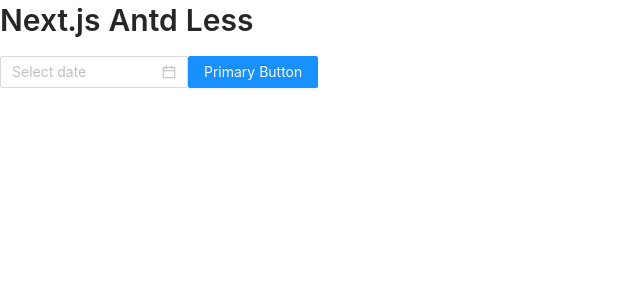
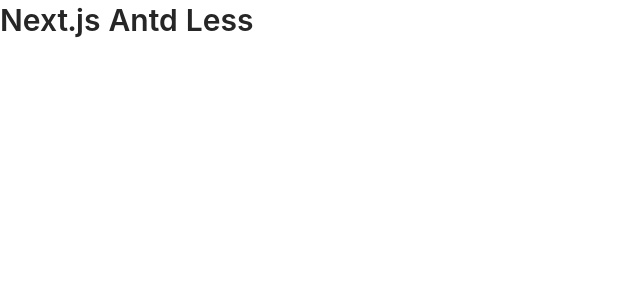
Before and after one commit to khunnunthawat/my-less, a Next.js app: page / in a window 1280 px wide. Shown: the top 300 px of the page, without its empty margins (0-640 px from the left). Built offline with nearby package versions, Linux system fonts and the light colour scheme.

Commit message:
test-push

```diff
--- a/src/pages/index.tsx
+++ b/src/pages/index.tsx
@@ -10,7 +10,7 @@
         <Title level={2} className='text-6xl font-bold text-blue-500'>
           Next.js Antd Less
         </Title>
-        <BtnLayout />
+        {/* <BtnLayout /> */}
       </main>
     </div>
   );
```
